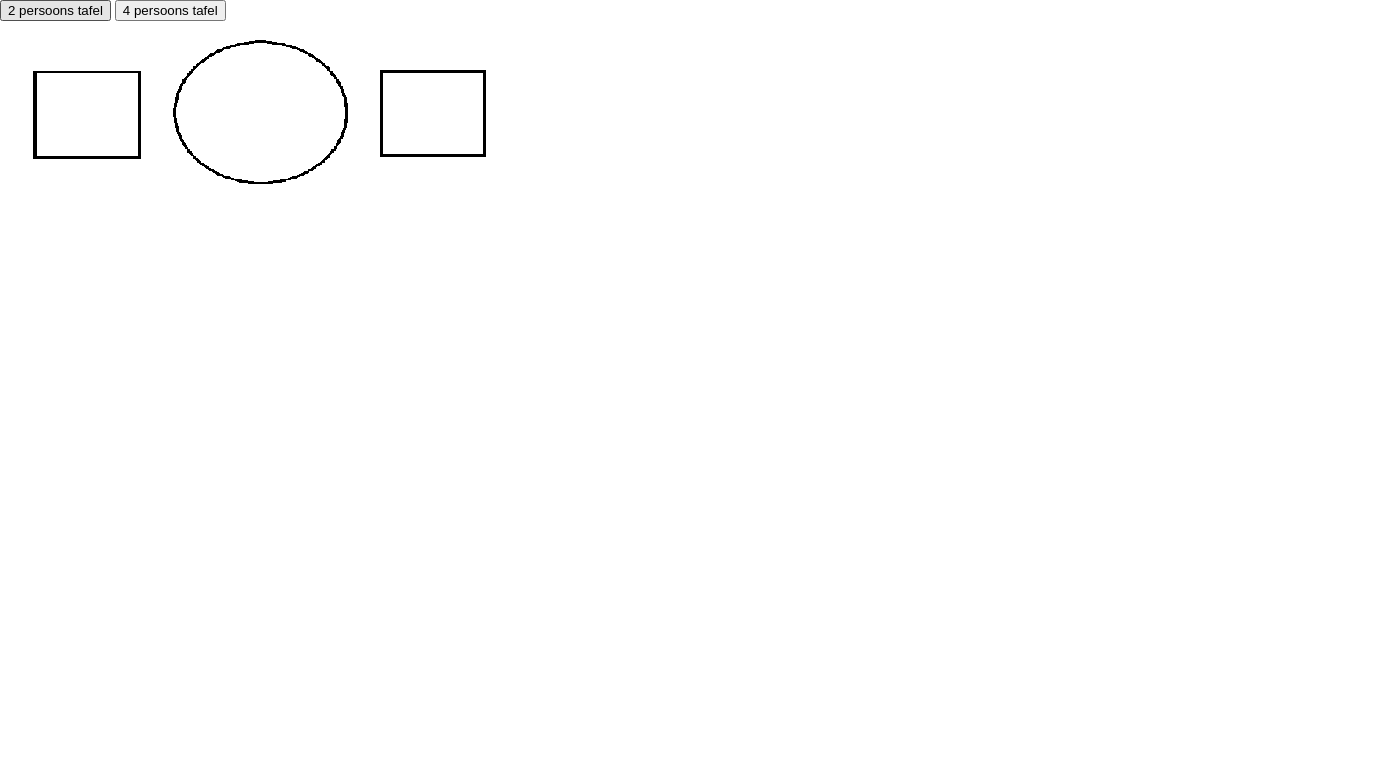
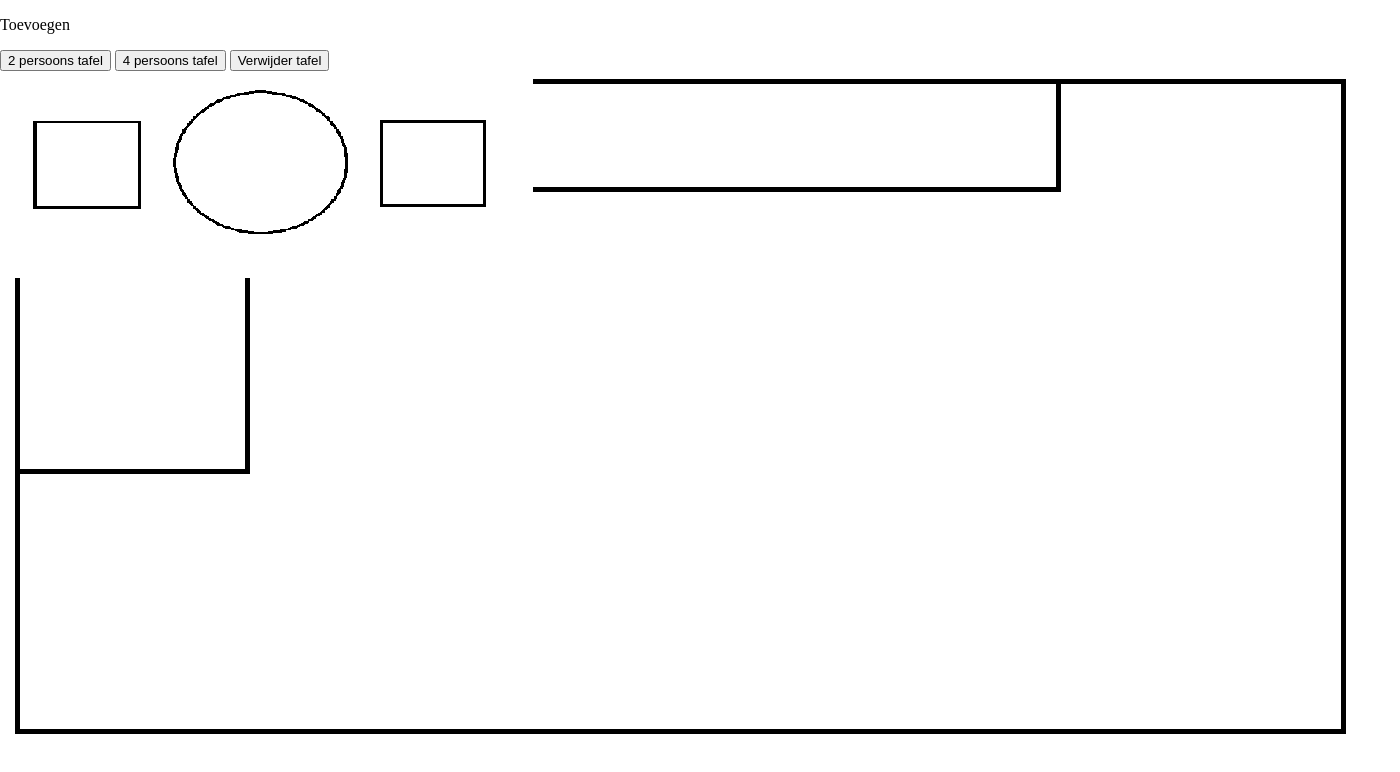
Before and after one commit to Thom2503/js-framework-fronend, a plain HTML site: page fabricjs/index.html in a window 1280 px wide. Both pictures are taken after a click on the button "2 persoons tafel". Shown: the whole page, 1400 px wide, since content can reach past the window. Drawn offline with Linux system fonts and the light colour scheme.

Commit message:
you can now remove tables

```diff
--- a/fabricjs/index.html
+++ b/fabricjs/index.html
@@ -7,7 +7,6 @@
   <script src="js/fabric.min.js" charset="utf-8"></script>
   <style media="screen">
     body {
-      overflow: hidden;
       margin: 0 !important;
       padding: 0 !important;
     }
@@ -22,23 +21,37 @@
 </head>
 
 <body>
+  <p>Toevoegen</p>
   <button type="button" onclick="createTable('twoPerson')" name="addTable">2 persoons tafel</button>
   <button type="button" onclick="createTable('fourPerson')" name="addTable">4 persoons tafel</button>
-  <canvas id="c" width="1000" height="600"></canvas>
+  <button type="button" onclick="removeTable()" name="removeSelection">Verwijder tafel</button>
+  <canvas id="c" width="1400" height="700"></canvas>
   <script type="text/javascript">
       var canvas = new fabric.Canvas('c');
+      canvas.setBackgroundImage('img/floorplan.png', canvas.renderAll.bind(canvas));
 
 
       function createTable(typeTable) {
         if (typeTable == "twoPerson") {
           fabric.Image.fromURL('img/smallTable.png', function(table) {
-            canvas.add(table);
+            canvas.add(table).scale(.8);
+            canvas.item(table).hasControls;
+            canvas.item(table).hasBorders = false;
           });
         }
         if (typeTable == 'fourPerson') {
           fabric.Image.fromURL('img/fourTable.png', function(table) {
             canvas.add(table);
+            canvas.item(table).hasControls = canvas.item(table).hasBorders = false;
           });
+        }
+      };
+
+      function removeTable() {
+        var activeObjects = canvas.getActiveObjects();
+        canvas.discardActiveObject()
+        if (activeObjects.length) {
+          canvas.remove.apply(canvas, activeObjects);
         }
       };
   </script>
```
Also changed, not shown: fabricjs/img/floorplan.png (added).
